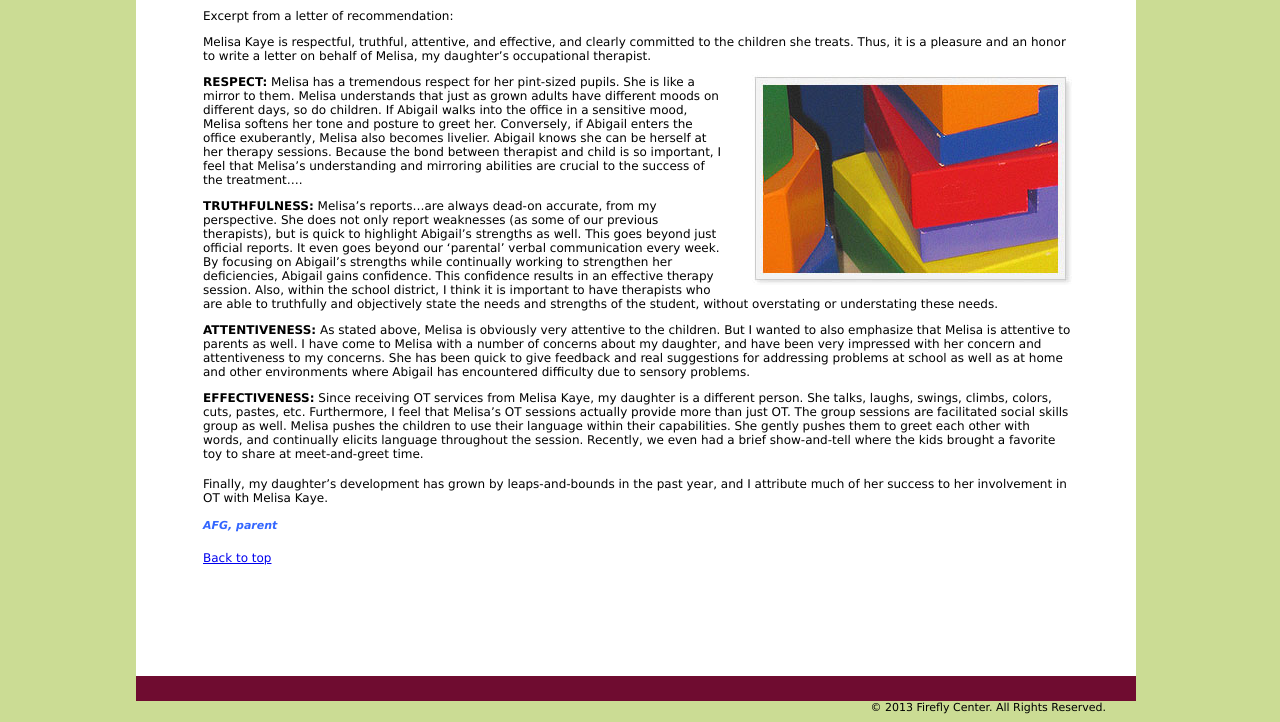
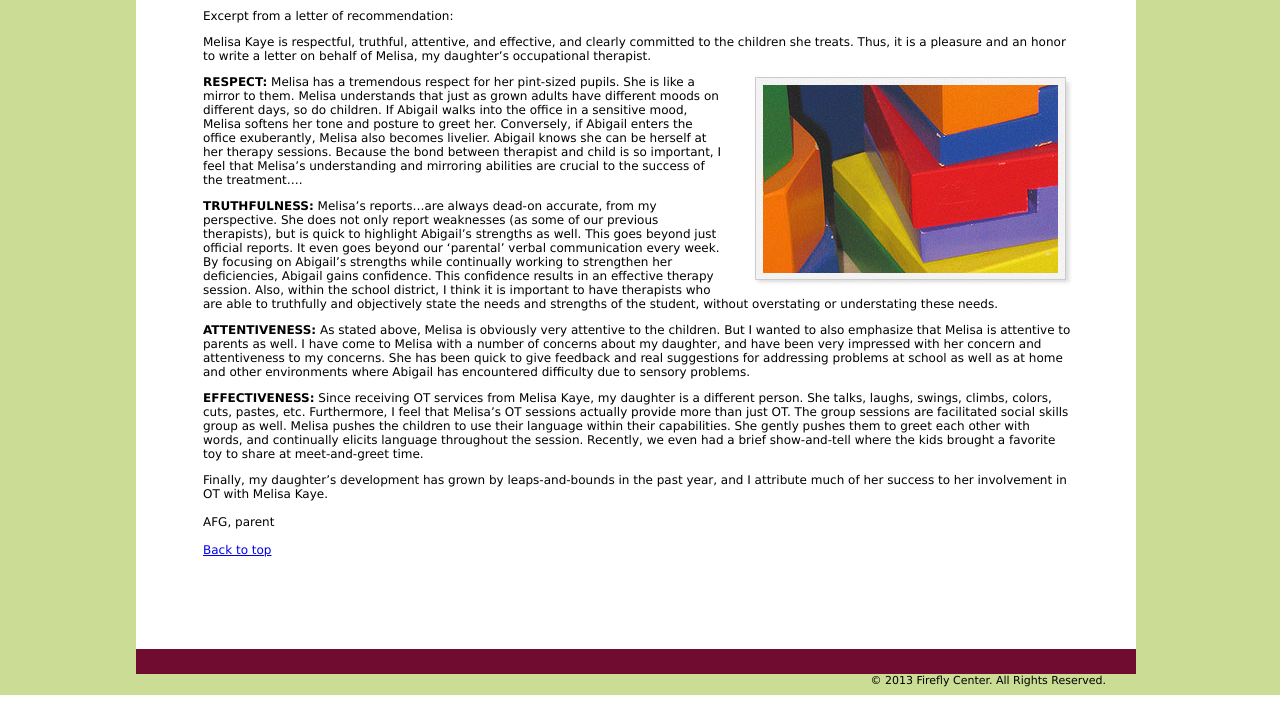
Before and after one commit to mchlipala/fireflycenter.github.io, a plain HTML site: page pages/7_testimonials.html in a window 1280 px wide. Shown: the part 791-1513 px from the top of the page. After the commit the page ends 1486 px from the top, so only its background shows below. Drawn offline with Linux system fonts and the light colour scheme.

Commit message:
spelling and design tweaks

```diff
--- a/pages/7_testimonials.html
+++ b/pages/7_testimonials.html
@@ -75,9 +75,11 @@ body,td,th {
           <p class="style1"><strong>TRUTHFULNESS:</strong> Melisa’s reports…are always dead-on accurate, from my perspective.  She does not only report weaknesses (as some of our previous therapists), but is quick to highlight Abigail’s strengths as well.  This goes beyond just official reports.  It even goes beyond our ‘parental’ verbal communication every week.  By focusing on Abigail’s strengths while continually working to strengthen her deficiencies, Abigail gains confidence.  This confidence results in an effective therapy session.  Also, within the school district, I think it is important to have therapists who are able to truthfully and objectively state the needs and strengths of the student, without overstating or understating these needs. </p>
           <p class="style1"><strong>ATTENTIVENESS:</strong> As stated above, Melisa is obviously very attentive to the children.  But I wanted to also emphasize that Melisa is attentive to parents as well.  I have come to Melisa with a number of concerns about my daughter, and have been very impressed with her concern and attentiveness to my concerns.  She has been quick to give feedback and real suggestions for addressing problems at school as well as at home and other environments where Abigail has encountered difficulty due to sensory problems.</p>
           <p class="style1"><strong>EFFECTIVENESS:</strong> Since receiving OT services from Melisa Kaye, my daughter is a different person.  She talks, laughs, swings, climbs, colors, cuts, pastes, etc.  Furthermore, I feel that Melisa’s OT sessions actually provide more than just OT.  The group sessions are facilitated social skills group as well.  Melisa pushes the children to use their language within their capabilities.  She gently pushes them to greet each other with words, and continually elicits language throughout the session.  Recently, we even had a brief show-and-tell where the kids brought a favorite toy to share at meet-and-greet time.</p>
-          <p><span class="style1">Finally, my daughter’s development has grown by leaps-and-bounds in the past year, and I attribute much of her success to her involvement in OT with Melisa Kaye.   <br />
+          <p class="style1"><span class="style1">Finally, my daughter’s development has grown by leaps-and-bounds in the past year, and I attribute much of her success to her involvement in OT with Melisa Kaye.   <br />
             <br />
-            </span><span class="style6">AFG, parent</span><br />
+            </span>
+            <span class="style4">AFG, parent</span>
+            <br />
             <br />
             <a href="../pages/7_testimonials.html#anchortest" class="style1">Back to top</a><br />
             <br />
```
Also changed, not shown: index.html (+1 -1 lines).
